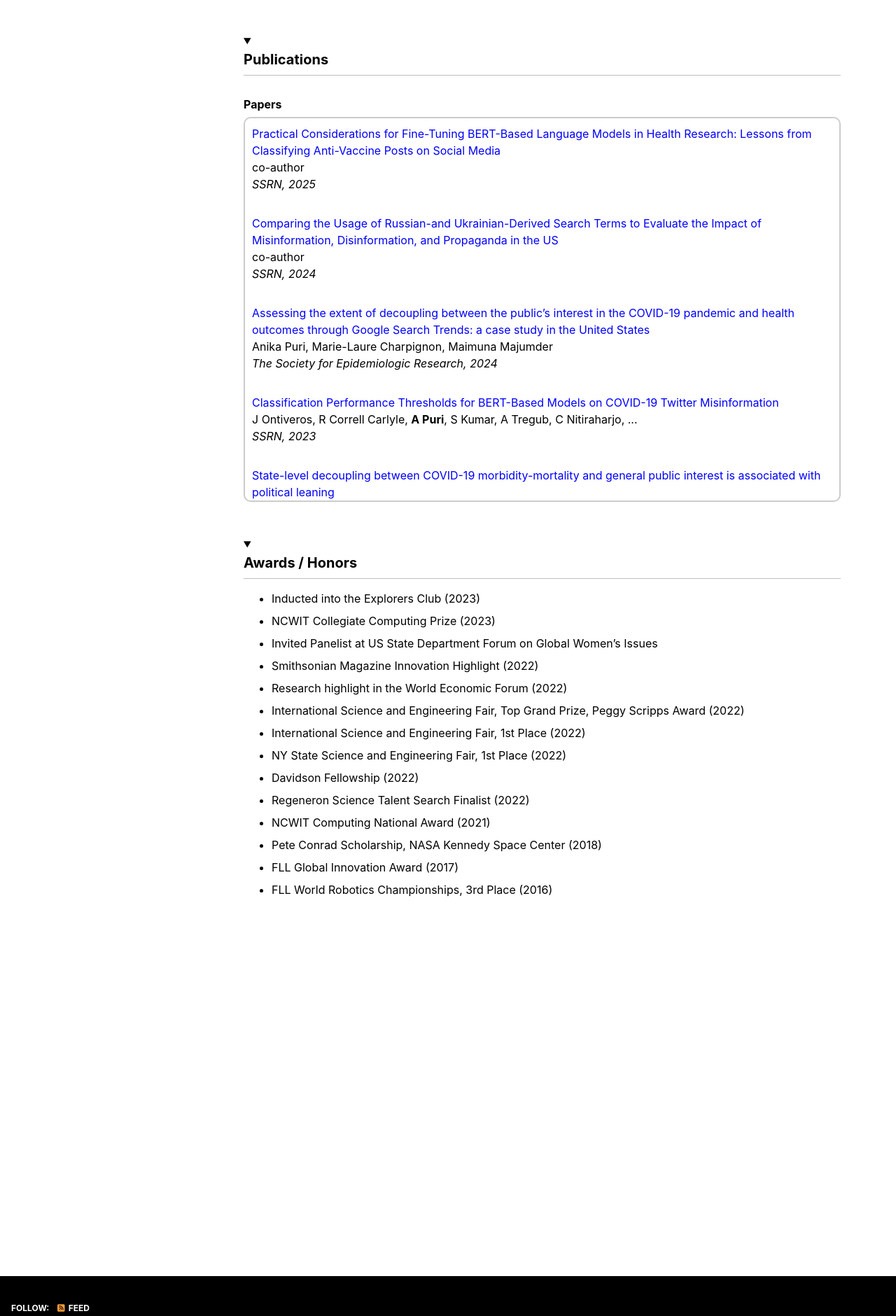
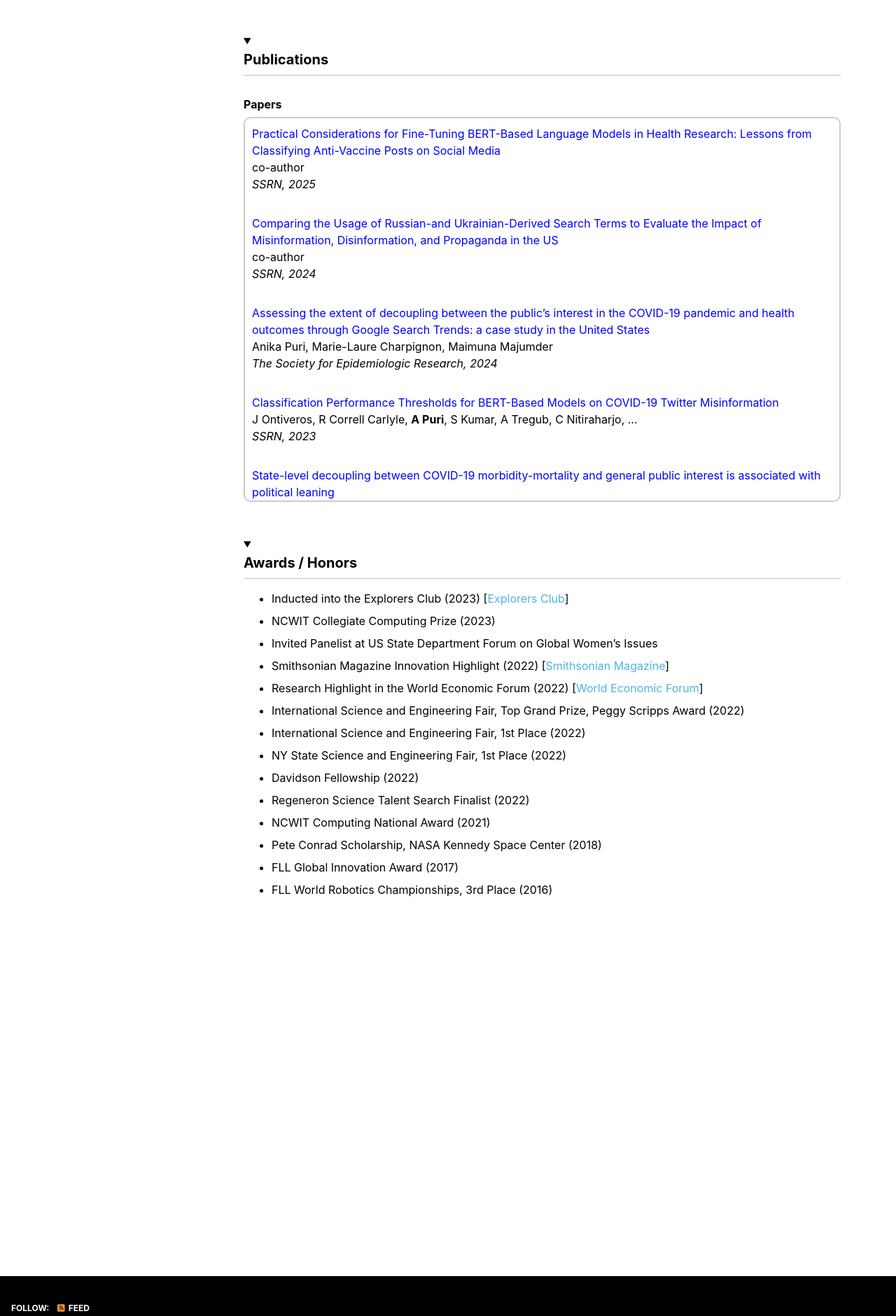
Before and after one commit to AnikaPuri/anikapuri.github.io, a Jekyll site: the page built from _pages/index.html, in a window 1280 px wide. Shown: the part 1163-3043 px from the top of the page at 70% size. Built offline with Jekyll 4.4.1, drawn with Linux system fonts in a browser that asks for light colours; cached includes are drawn as plain includes; nearby versions of some CDN libraries; some web fonts are replaced; grey boxes are pictures that could not be loaded.

Commit message:
Update index.html

```diff
--- a/_pages/index.html
+++ b/_pages/index.html
@@ -374,11 +374,11 @@ You can reach me at anpuri@mit.edu. I'd love to hear from you!
 <details open>
 <summary><h2>Awards / Honors</h2></summary>
   <ul>
-      <li> Inducted into the Explorers Club (2023)</li>
+      <li> Inducted into the Explorers Club (2023) [<a href="https://50.explorers.org/community/anika-puri/" target="_blank" rel="noopener noreferrer" style="color: #4cb5e6;">Explorers Club</a>]</li>
       <li> NCWIT Collegiate Computing Prize (2023)</li>
       <li> Invited Panelist at US State Department Forum on Global Women’s Issues </li>
-      <li> Smithsonian Magazine Innovation Highlight (2022)</li>
-      <li> Research highlight in the World Economic Forum (2022) </li>
+      <li> Smithsonian Magazine Innovation Highlight (2022) [<a href="https://www.smithsonianmag.com/innovation/this-teenager-invented-a-low-cost-tool-to-spot-elephant-poachers-in-real-time-180980522/" target="_blank" rel="noopener noreferrer" style="color: #4cb5e6;">Smithsonian Magazine</a>]</li>
+      <li> Research Highlight in the World Economic Forum (2022) [<a href="https://www.linkedin.com/feed/update/urn:li:activity:6970051201132339201/" target="_blank" rel="noopener noreferrer" style="color: #4cb5e6;">World Economic Forum</a>] </li>
       <li> International Science and Engineering Fair, Top Grand Prize, Peggy Scripps Award (2022) </li>
       <li> International Science and Engineering Fair, 1st Place (2022)</li>
       <li> NY State Science and Engineering Fair, 1st Place (2022)</li>
```
